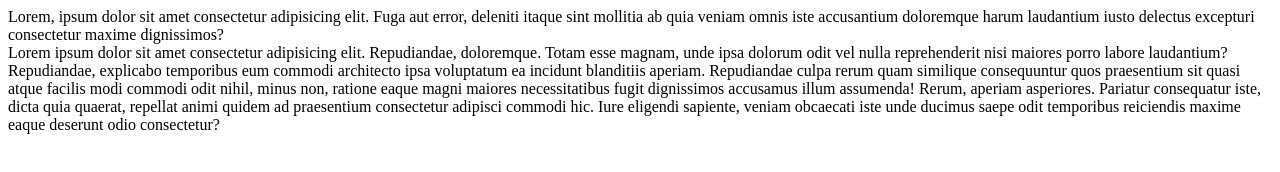
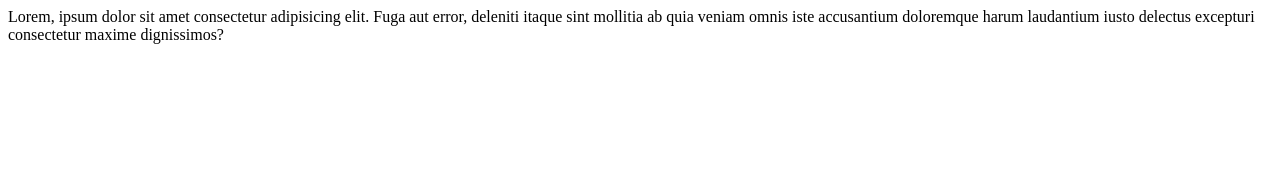
Before and after one commit to mowfaqqa/intelbox, a plain HTML site: page about.html in a window 1280 px wide. Drawn offline with Linux system fonts and the light colour scheme.

Commit message:
removed section

```diff
--- a/about.html
+++ b/about.html
@@ -13,17 +13,6 @@
     mollitia ab quia veniam omnis iste accusantium doloremque harum laudantium iusto delectus
     excepturi consectetur maxime dignissimos?
   </section>
-  <section>
-    Lorem ipsum dolor sit amet consectetur adipisicing elit. Repudiandae, doloremque. Totam esse
-    magnam, unde ipsa dolorum odit vel nulla reprehenderit nisi maiores porro labore laudantium?
-    Repudiandae, explicabo temporibus eum commodi architecto ipsa voluptatum ea incidunt blanditiis
-    aperiam. Repudiandae culpa rerum quam similique consequuntur quos praesentium sit quasi atque
-    facilis modi commodi odit nihil, minus non, ratione eaque magni maiores necessitatibus fugit
-    dignissimos accusamus illum assumenda! Rerum, aperiam asperiores. Pariatur consequatur iste,
-    dicta quia quaerat, repellat animi quidem ad praesentium consectetur adipisci commodi hic. Iure
-    eligendi sapiente, veniam obcaecati iste unde ducimus saepe odit temporibus reiciendis maxime
-    eaque deserunt odio consectetur?
-  </section>
 </body>
 
 </html>
```
